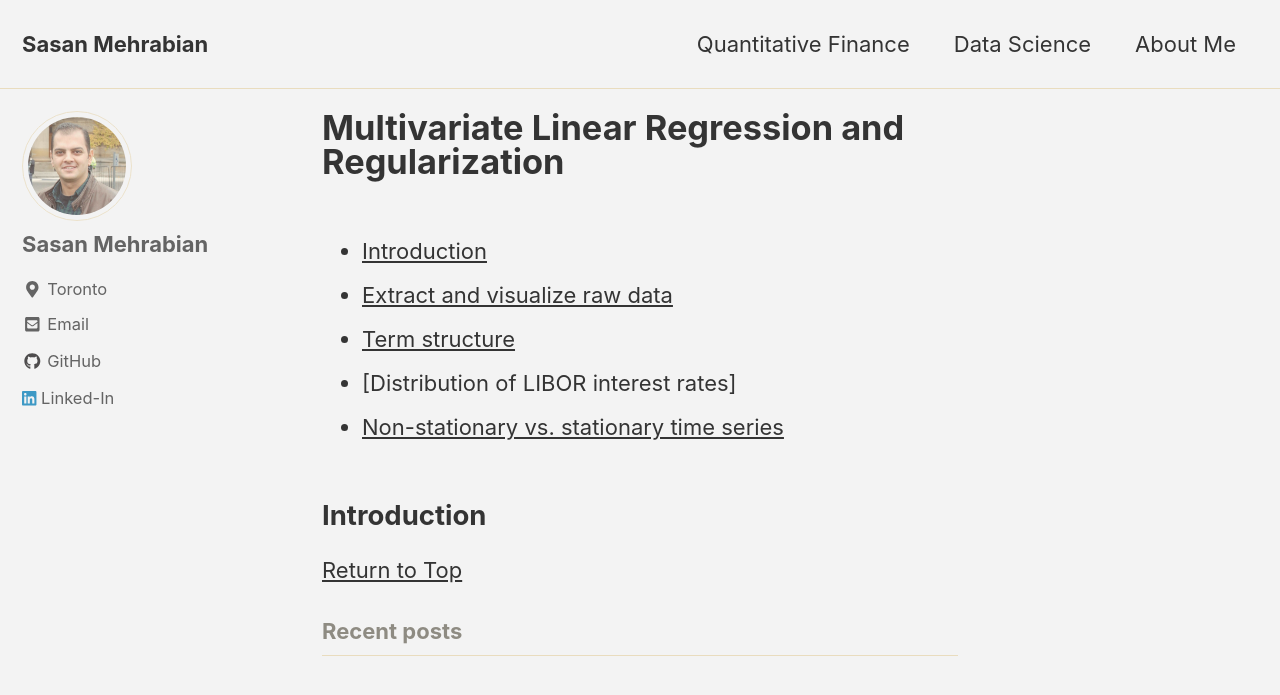
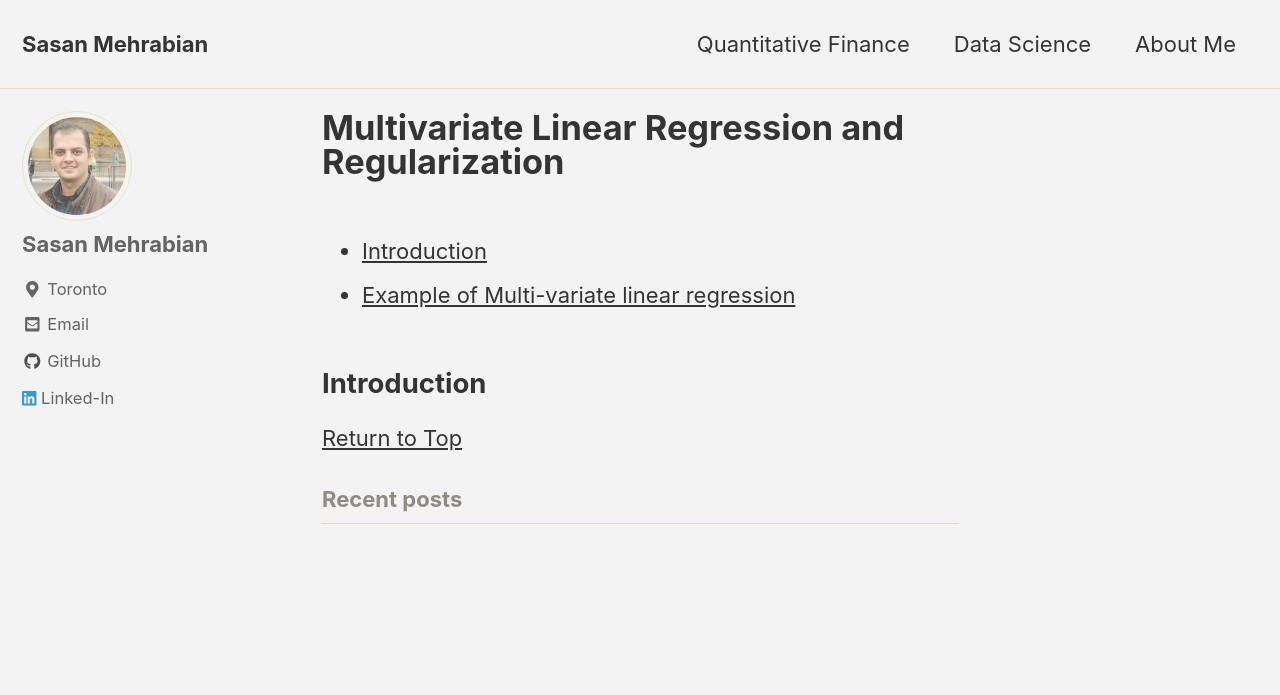
Before and after one commit to sasanmehrabian/sasanmehrabian.github.io, a Jekyll site: the page built from _pages/reg2.md, in a window 1280 px wide and 900 px high. Shown: the top 695 px of the window. Built offline with Jekyll 4.4.1, drawn with Linux system fonts in a browser that asks for light colours; cached includes are drawn as plain includes; nearby versions of some CDN libraries.

```diff
--- a/_pages/reg2.md
+++ b/_pages/reg2.md
@@ -8,11 +8,7 @@ toc: true
 
 ##  <a name="toc"/>
 - [Introduction](#Introduction)
-- [Extract and visualize raw data](#Extract)
-- [Term structure](#Term)
-- [Distribution of LIBOR interest rates]
-- [Non-stationary vs. stationary time series](#Stationary)
-
+- [Example of Multi-variate linear regression](#example)
 
 
 ## Introduction <a name="Introduction"/>
```
Also changed, not shown: _pages/qf.md (+2 -1 lines).
